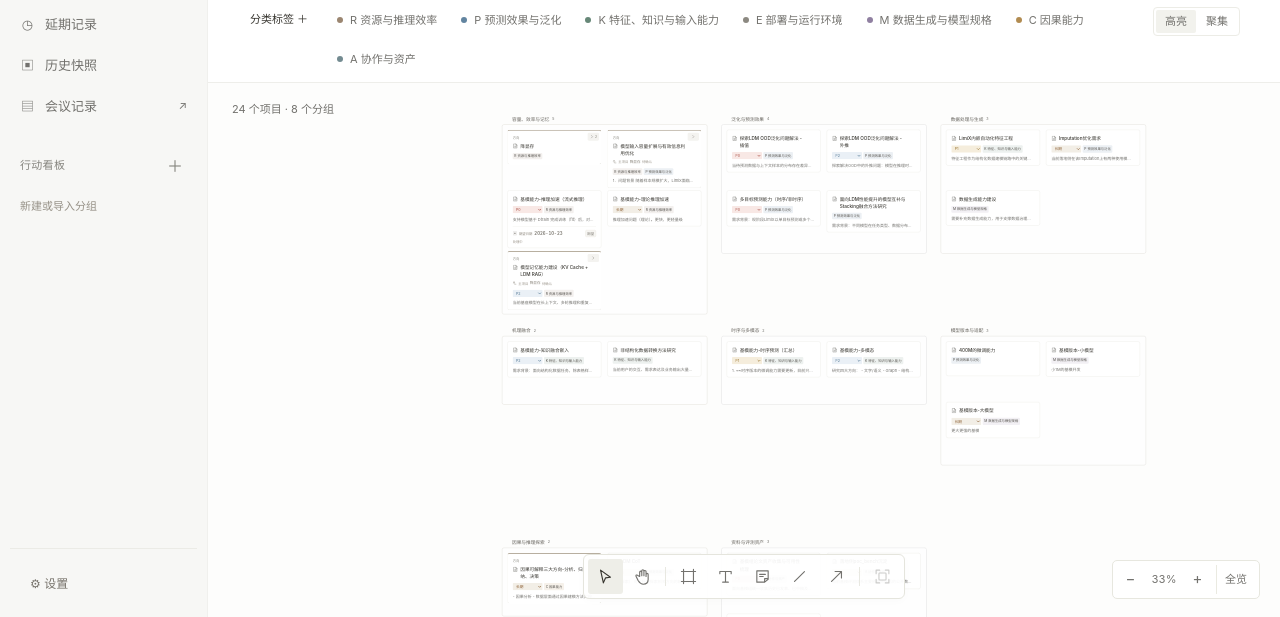
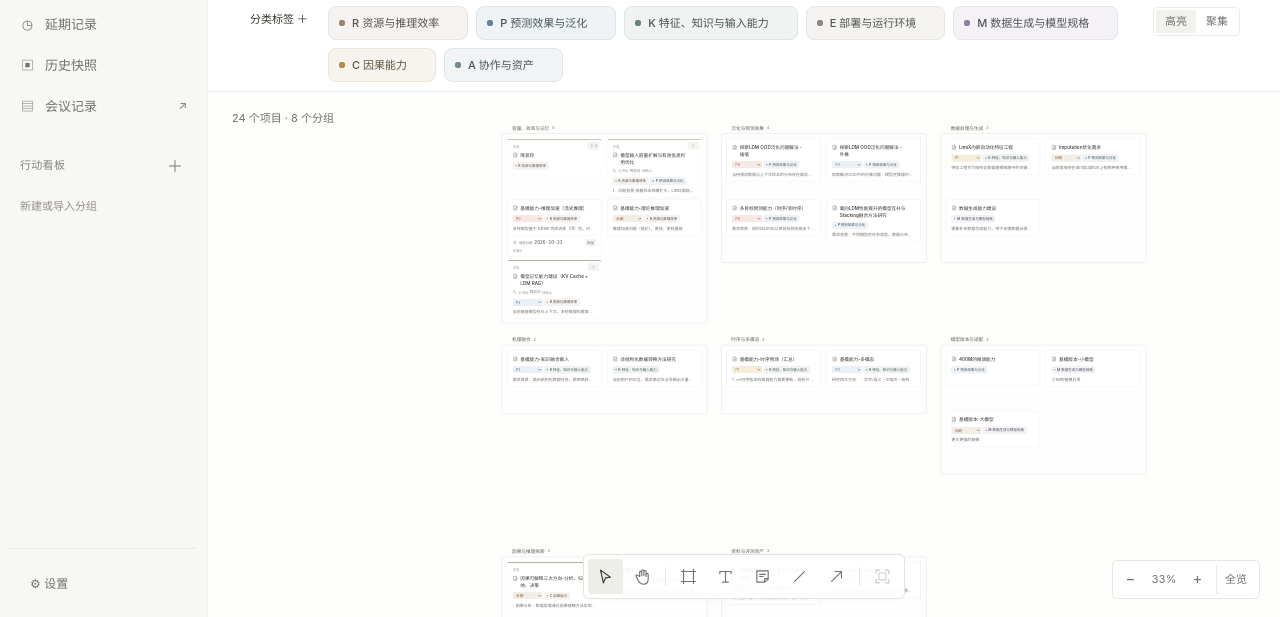
Before and after one commit to ShirlyJia/topic-workbench, a plain HTML site: page index.html in a window 1280 px wide. Shown: the part 183-800 px from the top of the page. Drawn offline with Linux system fonts and the light colour scheme.

Commit message:
Refine tag colors, selection states and spacing

```diff
--- a/tag-editor.css
+++ b/tag-editor.css
@@ -16,3 +16,58 @@
 .filter-tag[data-tag]{touch-action:none}
 .tag-drag-preview{position:fixed;z-index:2001;pointer-events:none;padding:7px 11px;border:1px solid #bdc8ce;border-radius:5px;background:#fff;color:#4e4b44;font:12px/1.5 -apple-system,BlinkMacSystemFont,"PingFang SC",sans-serif;box-shadow:0 4px 14px #37352f14;white-space:nowrap}
 .tag-list.tag-sorting .color-control{width:0;flex-basis:0;opacity:0;pointer-events:none}
+
+/* One quiet colour family across filters, cards and historical records. */
+.filter-token,.card-tag,.snapshot-tag{
+  --tag-ink:color-mix(in srgb,var(--tag-color,#85867f) 34%,#343b38);
+  --tag-surface:color-mix(in srgb,var(--tag-color,#85867f) 10%,#fff);
+  --tag-border:color-mix(in srgb,var(--tag-color,#85867f) 22%,#fff);
+}
+.tag-list{gap:8px}
+.filter-token{border-radius:8px}
+.filter-token .filter-tag{
+  min-height:30px;gap:7px;padding:5px 10px;border:1px solid var(--tag-border);border-radius:8px;
+  color:var(--tag-ink);background:var(--tag-surface);font-size:11px;line-height:18px;font-weight:500;
+  transition:background .15s ease,border-color .15s ease;
+}
+.filter-token .tag-dot{width:6px;height:6px;background:var(--tag-color);border-radius:50%}
+.filter-token .filter-tag::after{
+  content:"";box-sizing:border-box;flex:0 0 9px;width:9px;height:5px;margin-left:2px;
+  border-left:1.5px solid currentColor;border-bottom:1.5px solid currentColor;
+  transform:translateY(-1px) rotate(-45deg);opacity:0;transition:opacity .15s ease;
+}
+.filter-token .filter-tag:hover{background:color-mix(in srgb,var(--tag-color) 16%,#fff);border-color:color-mix(in srgb,var(--tag-color) 38%,#fff)}
+.filter-token .filter-tag.active{background:color-mix(in srgb,var(--tag-color) 20%,#fff);border-color:color-mix(in srgb,var(--tag-color) 62%,#fff)}
+.filter-token .filter-tag.active::after{opacity:1}
+.filter-tag:focus-visible{outline:2px solid var(--tag-color);outline-offset:2px}
+
+/* The existing colour control sits on the dot, so hovering never shifts neighbours. */
+.filter-token .color-control,.filter-token:hover .color-control,.filter-token:focus-within .color-control{
+  position:absolute;left:3px;top:50%;transform:translateY(-50%);width:22px;height:22px;flex-basis:22px;
+  border-radius:50%;background:transparent;opacity:0;
+}
+.filter-token:hover .color-control,.filter-token:focus-within .color-control{opacity:1}
+.filter-token .preset-color-trigger{border-radius:50%}
+.filter-token .preset-color-trigger:hover,.filter-token .preset-color-trigger[aria-expanded=true]{background:color-mix(in srgb,var(--tag-color) 24%,#fff)}
+.filter-token .preset-color-dot{width:6px!important;height:6px!important;border:0;border-radius:50%}
+.filter-token:has(.tag-name-editor) .color-control,.tag-list.tag-sorting .color-control{opacity:0;pointer-events:none}
+.tag-name-editor{min-height:30px;padding:5px 10px;border-color:var(--tag-color,#9aa99e);border-radius:8px;font-size:11px;line-height:18px;color:var(--tag-ink,#37352f);box-shadow:0 0 0 2px var(--tag-surface,#f3f4f1)}
+
+.card-tag,.snapshot-tag{
+  display:inline-flex;align-items:center;gap:5px;box-sizing:border-box;min-height:22px;padding:2px 7px;
+  border:1px solid var(--tag-border);border-radius:6px;background:var(--tag-surface);color:var(--tag-ink);
+  font-size:10.5px;line-height:16px;font-weight:450;vertical-align:middle;
+}
+.card-tag[style*="--tag-color"]::before,.snapshot-tag::before{content:"";flex:0 0 4px;width:4px;height:4px;border-radius:50%;background:var(--tag-color)}
+.snapshot-tag{--tag-color:var(--snapshot-accent,#85867f);margin-bottom:4px}
+.card-tags{align-items:center}
+.detail-tags .card-tag{position:relative;min-height:27px;padding:3px 7px 3px 23px;gap:5px;font-size:11px;line-height:19px}
+.detail-tags .card-tag::before{display:none}
+.detail-tags .card-tag .color-control{position:absolute;left:4px;top:50%;transform:translateY(-50%);width:18px;height:20px;opacity:1;background:transparent}
+.detail-tags .card-tag .preset-color-trigger{min-width:18px;min-height:20px;border-radius:50%;opacity:1}
+.detail-tags .card-tag .preset-color-dot{width:6px!important;height:6px!important;border:0;border-radius:50%}
+.detail-tags .card-tag button[data-detach-tag]{padding:0;width:14px;min-height:18px;margin-left:1px;border-radius:4px;color:var(--tag-ink);font-size:14px}
+.detail-tags .card-tag button[data-detach-tag]:hover{background:color-mix(in srgb,var(--tag-color) 20%,#fff)}
+.tag-drag-preview{border-radius:8px;padding:6px 10px}
+@media(hover:none){.filter-token .color-control{opacity:1}.filter-token .filter-tag{min-height:34px}}
+@media(prefers-reduced-motion:reduce){.filter-token .filter-tag,.filter-token .filter-tag::after{transition:none}}
--- a/tag-editor.js
+++ b/tag-editor.js
@@ -20,7 +20,7 @@ export function moveTag(tags,id,targetId,side='before'){
 }
 
 export function tagFilterMarkup(tags,selected,colorControl){
-  return orderedTags(tags).map(t=>'<span class="filter-token" data-tag-token="'+esc(t.id)+'"><button class="filter-tag'+(selected.has(t.id)?' active':'')+'" data-tag="'+esc(t.id)+'" aria-pressed="'+selected.has(t.id)+'" aria-keyshortcuts="F2 Alt+ArrowLeft Alt+ArrowRight" title="单击筛选 · 双击改名 · 拖动排序"><span class="tag-dot" style="background:'+esc(t.color)+'"></span><span>'+esc(t.name)+'</span></button>'+colorControl(t.color,'data-tag-color',t.id,'调整'+t.name+'颜色')+'</span>').join('');
+  return orderedTags(tags).map(t=>'<span class="filter-token" data-tag-token="'+esc(t.id)+'" style="--tag-color:'+esc(/^#[0-9a-f]{6}$/i.test(t.color)?t.color:'#85867f')+'"><button class="filter-tag'+(selected.has(t.id)?' active':'')+'" data-tag="'+esc(t.id)+'" aria-pressed="'+selected.has(t.id)+'" aria-keyshortcuts="F2 Alt+ArrowLeft Alt+ArrowRight" title="单击筛选 · 双击改名 · 拖动排序"><span class="tag-dot"></span><span>'+esc(t.name)+'</span></button>'+colorControl(t.color,'data-tag-color',t.id,'调整'+t.name+'颜色')+'</span>').join('');
 }
 
 /** Editing and sorting reuse the labels and rows already on screen; no new buttons. */
```
Also changed, not shown: snapshots.html (+1 -0 lines).
